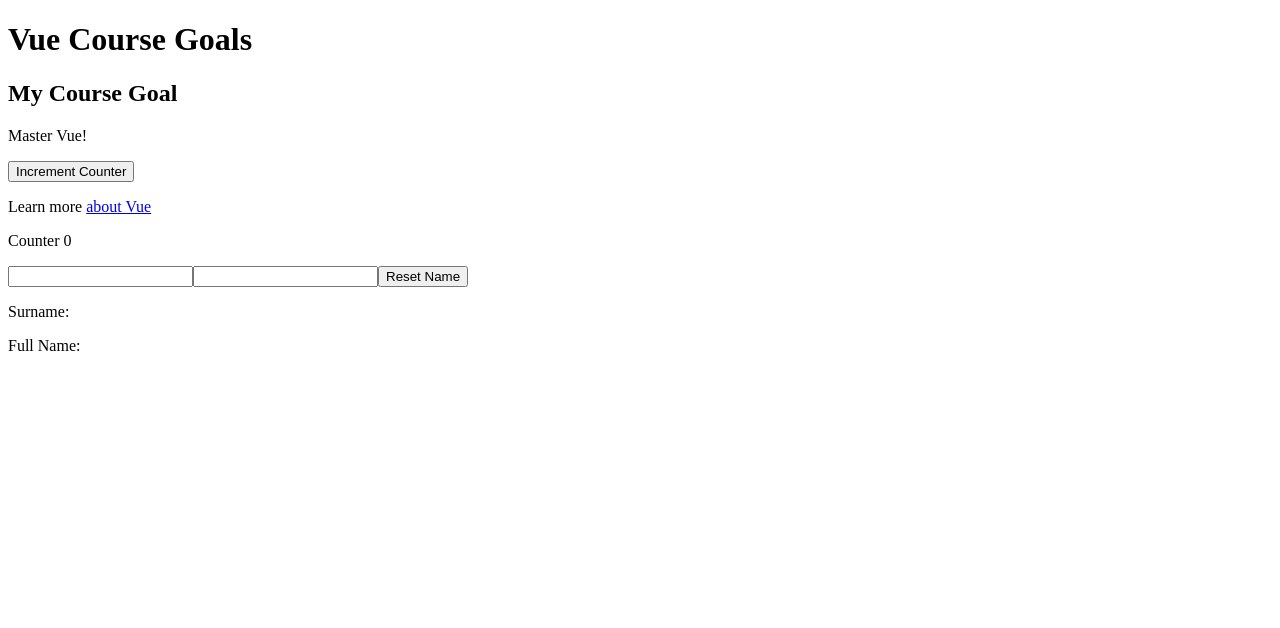
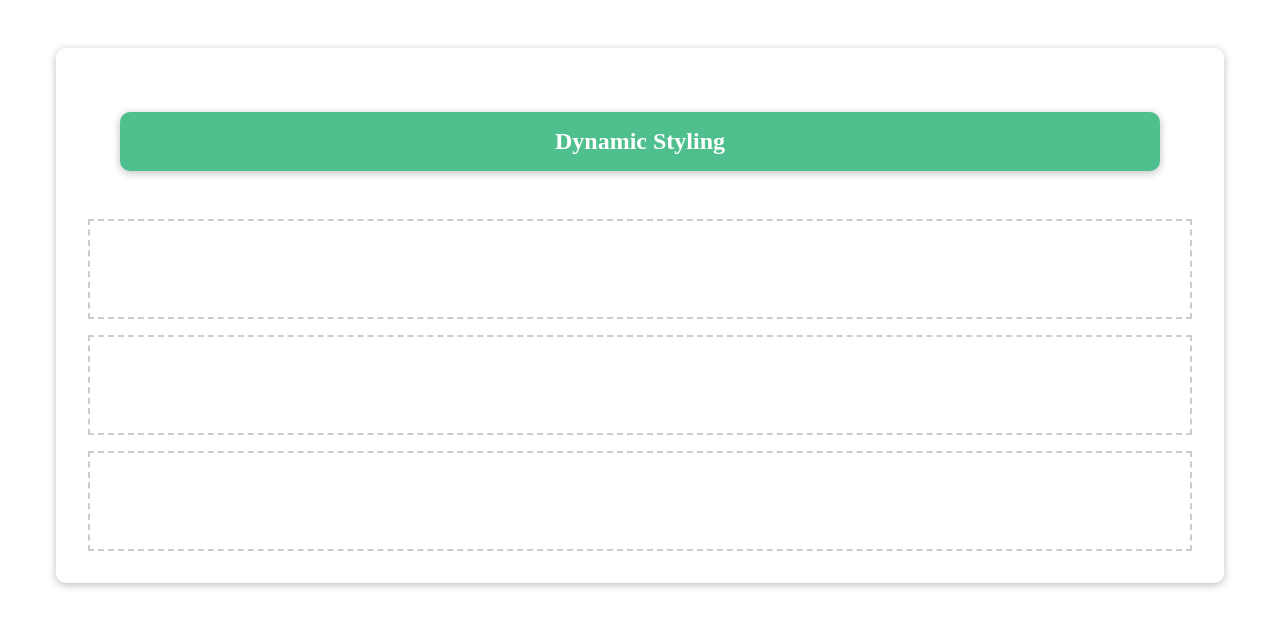
Before and after one commit to delaneymethod/vue-goals-example, a Vue app: page / in a window 1280 px wide. Shown: the top 628 px of the page. Built offline with nearby package versions, Linux system fonts and the light colour scheme.

Commit message:
Dynamic Styling with more config tweaking
Signed-off-by: Sean Delaney <hello@delaneymethod.com>

```diff
--- a/package.json
+++ b/package.json
@@ -9,7 +9,7 @@
   },
   "dependencies": {
     "core-js": "^3.6.5",
-    "vue": "^2.6.11"
+    "vue": "^2.6.12"
   },
   "devDependencies": {
     "@vue/cli-plugin-babel": "~4.5.0",
@@ -18,7 +18,9 @@
     "babel-eslint": "^10.1.0",
     "eslint": "^6.7.2",
     "eslint-plugin-vue": "^6.2.2",
-    "vue-template-compiler": "^2.6.11"
+    "node-sass": "^5.0.0",
+    "sass-loader": "^10",
+    "vue-template-compiler": "^2.6.12"
   },
   "browserslist": [
     "> 1%",
--- /dev/null
+++ b/postcss.config.js
@@ -0,0 +1,5 @@
+module.exports = {
+	plugins: {
+		autoprefixer: {}
+	}
+};
--- a/src/App.vue
+++ b/src/App.vue
@@ -1,70 +1,18 @@
 <template>
-	<div>
-		<header>
-			<h1>Vue Course Goals</h1>
-		</header>
-		<section id="user-goal">
-			<h2>My Course Goal</h2>
-			<p>{{ outputGoal() }}</p>
-			<button v-on:click="incrementCounter">Increment Counter</button>
-			<p>Learn more <a :href="courseLink">about Vue</a></p>
-			<p>Counter {{ counter }}</p>
-			<input type="text" :value="name" v-on:input="setName"/>
-			<input type="text" v-model="surname"/>
-			<button @click="resetName">Reset Name</button>
-			<p>Surname: {{ name }}</p>
-			<p>Full Name: {{ outputFullName }}</p>
-		</section>
+	<div id="app">
+		<!--<Binding/>-->
+		<DynamicStyling/>
 	</div>
 </template>
 
 <script type="text/babel">
+import DynamicStyling from '@/components/DynamicStyling';
+
 export default {
 	name: 'App',
-	components: {},
-	watch: {
-		counter(latestValue) {
-			if (latestValue > 10) {
-				this.counter = 0;
-			}
-		}
-	},
-	computed: {
-		outputFullName() {
-			return this.name;
-		}
-	},
-	beforeMount() {
-	},
-	props: {},
-	data: () => ({
-		name: '',
-		surname: '',
-		counter: 0,
-		courseGoalA: 'Master Vue!',
-		courseGoalB: 'Learn Vue!',
-		courseLink: 'https://vuejs.org/'
-	}),
-	methods: {
-		setName(event) {
-			this.name = event.target.value;
-		},
-		resetName() {
-			this.name = '';
-			this.surname = 'Delaney';
-		},
-		incrementCounter() {
-			this.counter++;
-		},
-		outputGoal() {
-			const randomNumber = Math.random();
-
-			if (randomNumber < 0.5) {
-				return this.courseGoalA;
-			} else {
-				return this.courseGoalB;
-			}
-		}
+	components: {
+		//Binding,
+		DynamicStyling
 	}
 };
 </script>
--- /dev/null
+++ b/src/assets/scss/main.scss
@@ -0,0 +1,21 @@
+* {
+	box-sizing: border-box;
+}
+
+section {
+	box-shadow: 0 2px 8px rgba(0, 0, 0, 0.26);
+	margin: 3rem;
+	border-radius: 10px;
+	padding: 1rem;
+	text-align: center;
+
+	h2 {
+		box-shadow: 0 2px 8px rgba(0, 0, 0, 0.26);
+		margin: 3rem;
+		border-radius: 10px;
+		padding: 1rem;
+		background-color: #4fc08d;
+		color: #ffffff;
+		text-align: center;
+	}
+}
--- /dev/null
+++ b/src/components/DynamicStyling.vue
@@ -0,0 +1,73 @@
+<template>
+	<section>
+		<h2>Dynamic Styling</h2>
+		<div
+			class="box"
+			:class="boxAClasses"
+			@click="boxSelected('A')"
+		/>
+		<div
+			class="box"
+			:class="['anotherClass', boxBClasses]"
+			@click="boxSelected('B')"
+		/>
+		<div
+			class="box"
+			:class="boxCClasses"
+			@click="boxSelected('C')"
+		/>
+	</section>
+</template>
+
+<script type="text/babel">
+export default {
+	name: 'DynamicStyling',
+	data: () => ({
+		boxASelected: false,
+		boxBSelected: false,
+		boxCSelected: false
+	}),
+	computed: {
+		boxAClasses() {
+			return {
+				active: this.boxASelected
+			};
+		},
+		boxBClasses() {
+			return {
+				active: this.boxBSelected
+			};
+		},
+		boxCClasses() {
+			return {
+				active: this.boxCSelected
+			};
+		}
+	},
+	methods: {
+		boxSelected(box) {
+			if (box === 'A') {
+				this.boxASelected = !this.boxASelected;
+			} else if (box === 'B') {
+				this.boxBSelected = !this.boxBSelected;
+			} else if (box === 'C') {
+				this.boxCSelected = !this.boxCSelected;
+			}
+		}
+	}
+};
+</script>
+
+<style scoped lang="scss">
+.box {
+	width: calc(100% - 32px);
+	height: 100px;
+	margin: 16px;
+	border: 2px dashed #cccccc;
+}
+
+.active {
+	border-color: red;
+	background-color: salmon;
+}
+</style>
--- a/vue.config.js
+++ b/vue.config.js
@@ -1,5 +1,14 @@
 module.exports = {
 	css: {
-		requireModuleExtension: true
+		requireModuleExtension: false,
+		loaderOptions: {
+			sass: {
+				indentedSyntax: true,
+				additionalData: `
+					@import "@/assets/scss/_variables.scss";
+					@import "@/assets/scss/main.scss";
+				`
+			}
+		}
 	}
 };
```
Also changed, not shown: src/components/Binding.vue (added, +68 -0 lines), .eslintrc.js, src/assets/scss/_variables.scss (added), 1 other file (tests, documents, lock files or other folders).
